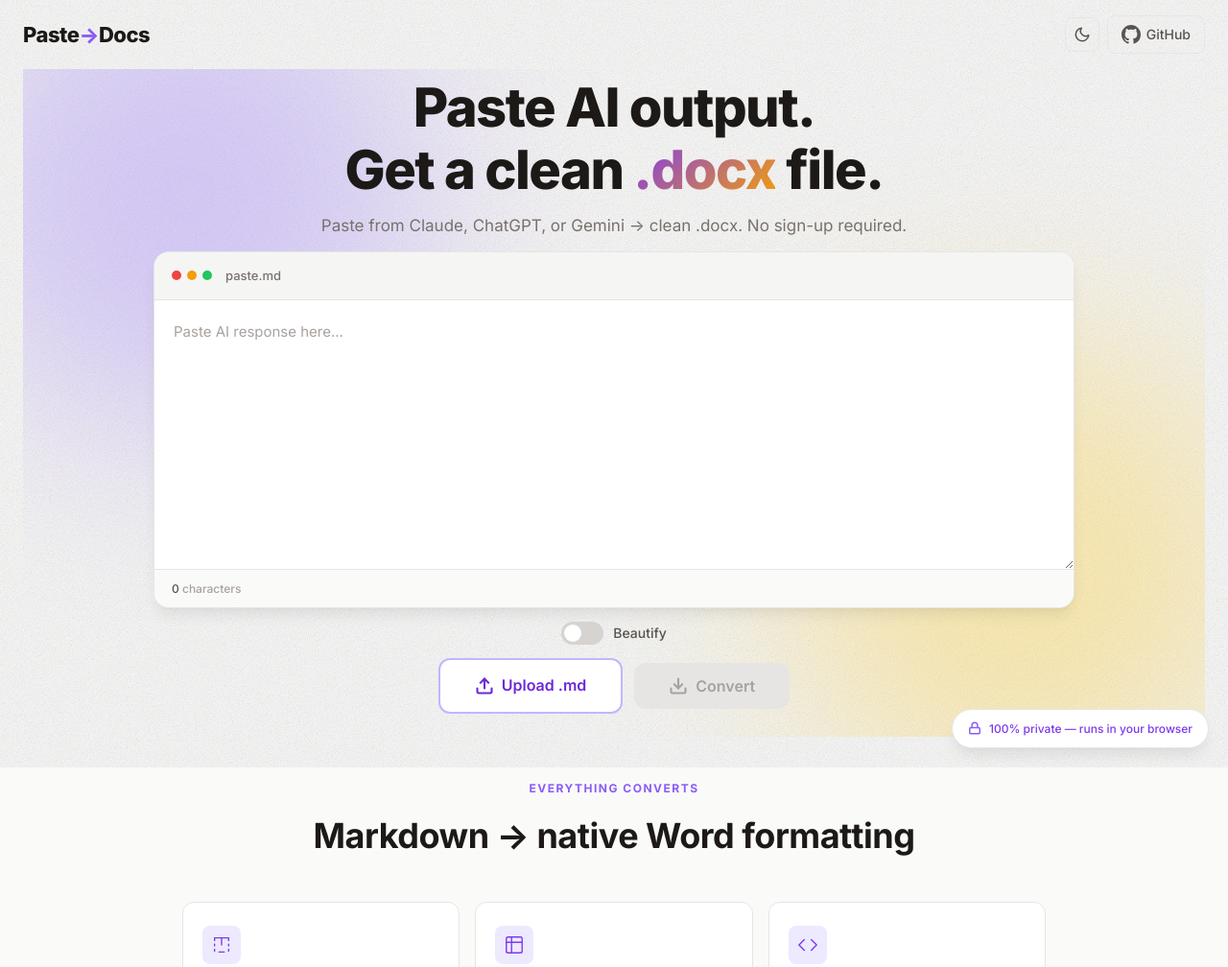
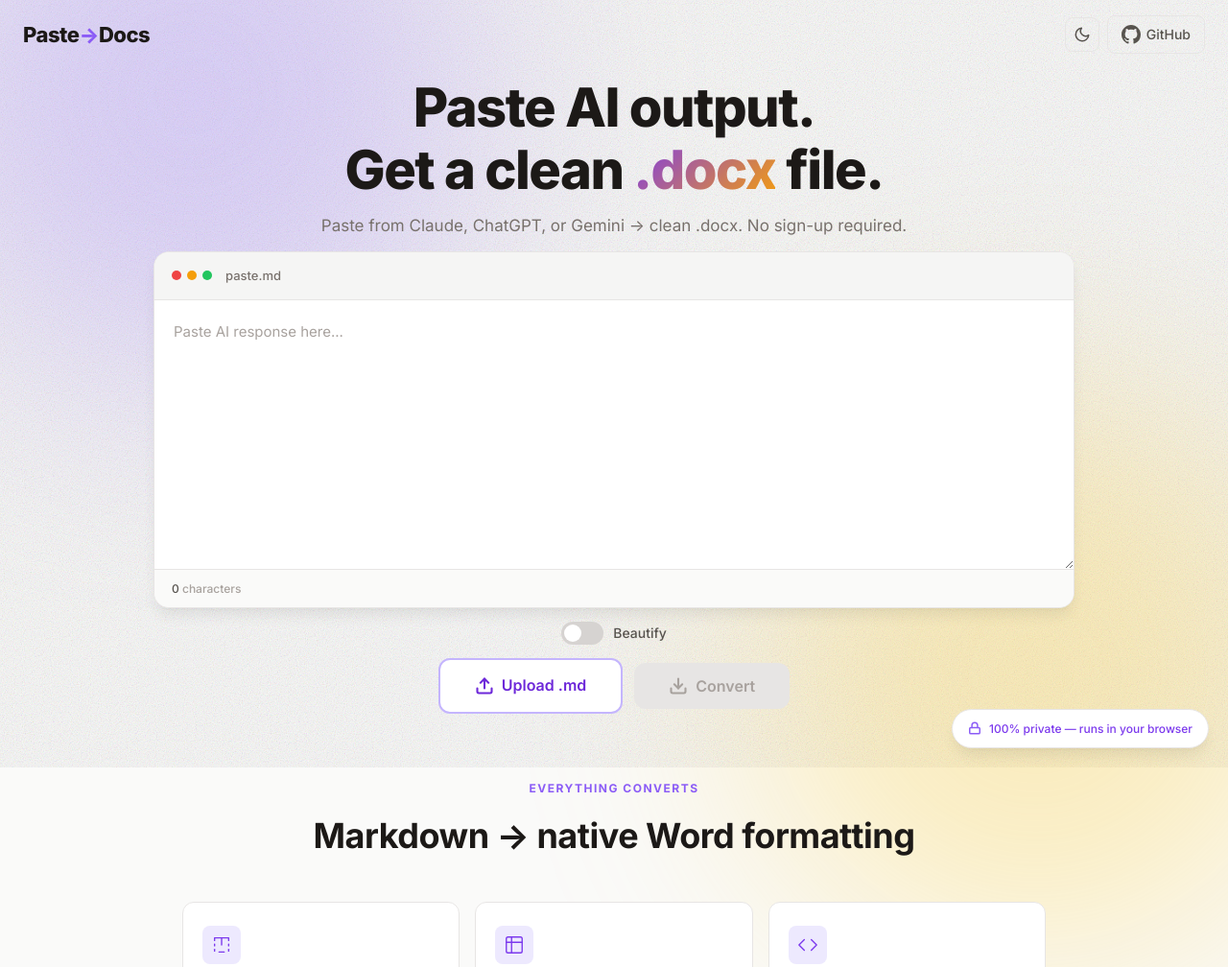
Before and after one commit to pbot-9000-max/Paste-to-Docs, a browser extension: page index.html in a window 1280 px wide. Shown: the top 1008 px of the page at 96% size. Drawn offline with Linux system fonts and the light colour scheme; a script that the page names is missing.

Commit message:
Make hero glow cover full page background

```diff
--- a/index.html
+++ b/index.html
@@ -25,14 +25,13 @@
   </nav>
 
   <main>
+    <div class="hero-glow hero-glow--violet"></div>
+    <div class="hero-glow hero-glow--amber"></div>
     <section class="hero">
       <h1>Paste AI output.<br>Get a clean <span class="highlight">.docx</span> file.</h1>
       <p class="hero-subtitle">
         Paste from Claude, ChatGPT, or Gemini → clean .docx. No sign-up required.
       </p>
-
-      <div class="hero-glow hero-glow--violet"></div>
-      <div class="hero-glow hero-glow--amber"></div>
 
       <div class="converter-card">
         <div class="editor-header">
--- a/style.css
+++ b/style.css
@@ -199,29 +199,28 @@
 
 .hero {
   position: relative;
-  overflow: hidden;
 }
 
 .hero-glow {
-  position: absolute;
-  width: 500px;
-  height: 500px;
+  position: fixed;
+  width: 600px;
+  height: 600px;
   border-radius: 50%;
-  filter: blur(100px);
+  filter: blur(120px);
   pointer-events: none;
   z-index: -1;
-  opacity: 0.4;
+  opacity: 0.35;
 }
 
 .hero-glow--violet {
-  top: -120px;
-  left: -80px;
+  top: -200px;
+  left: -100px;
   background: var(--violet-400);
 }
 
 .hero-glow--amber {
-  bottom: -80px;
-  right: -60px;
+  bottom: -200px;
+  right: -100px;
   background: var(--amber-300);
 }
 
```
